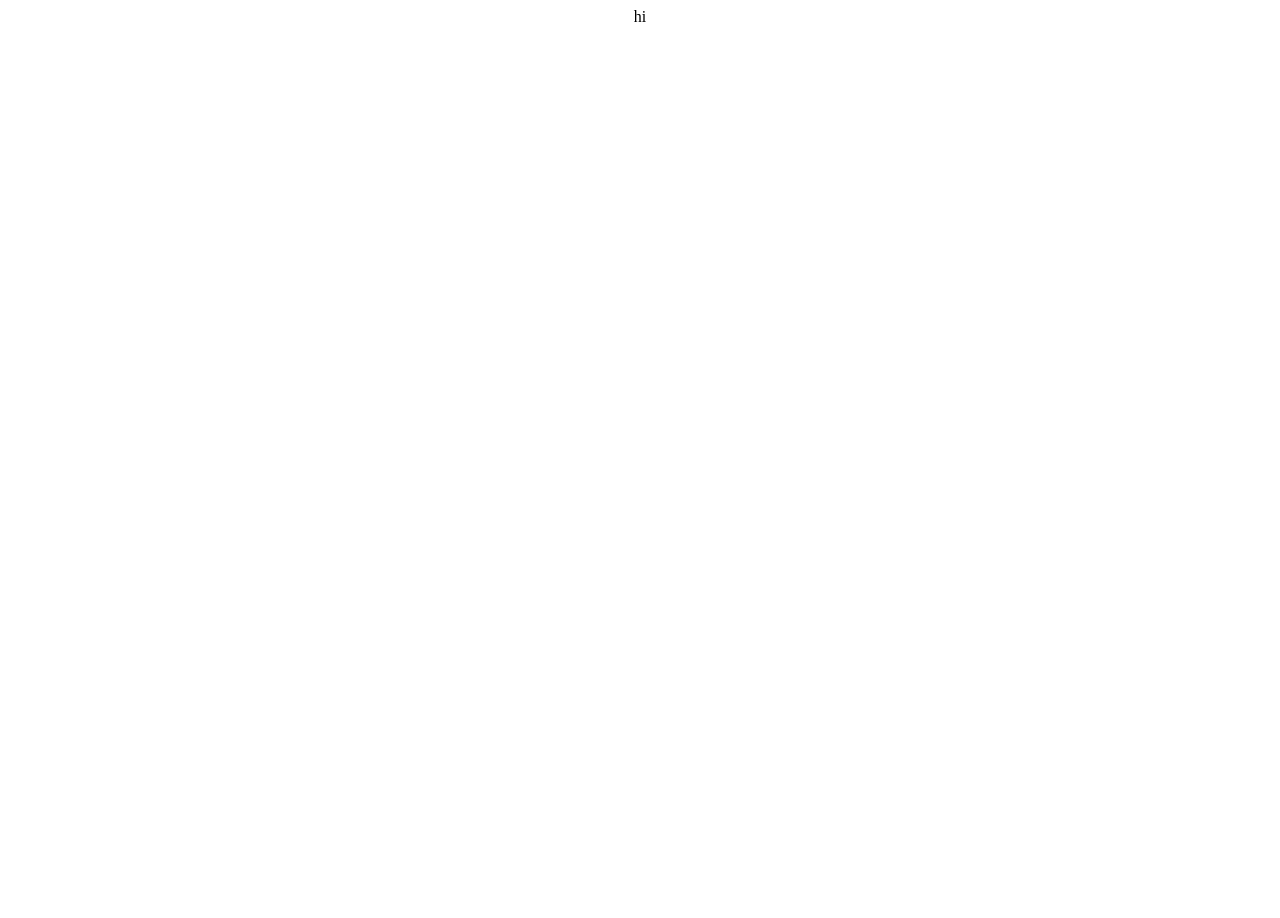
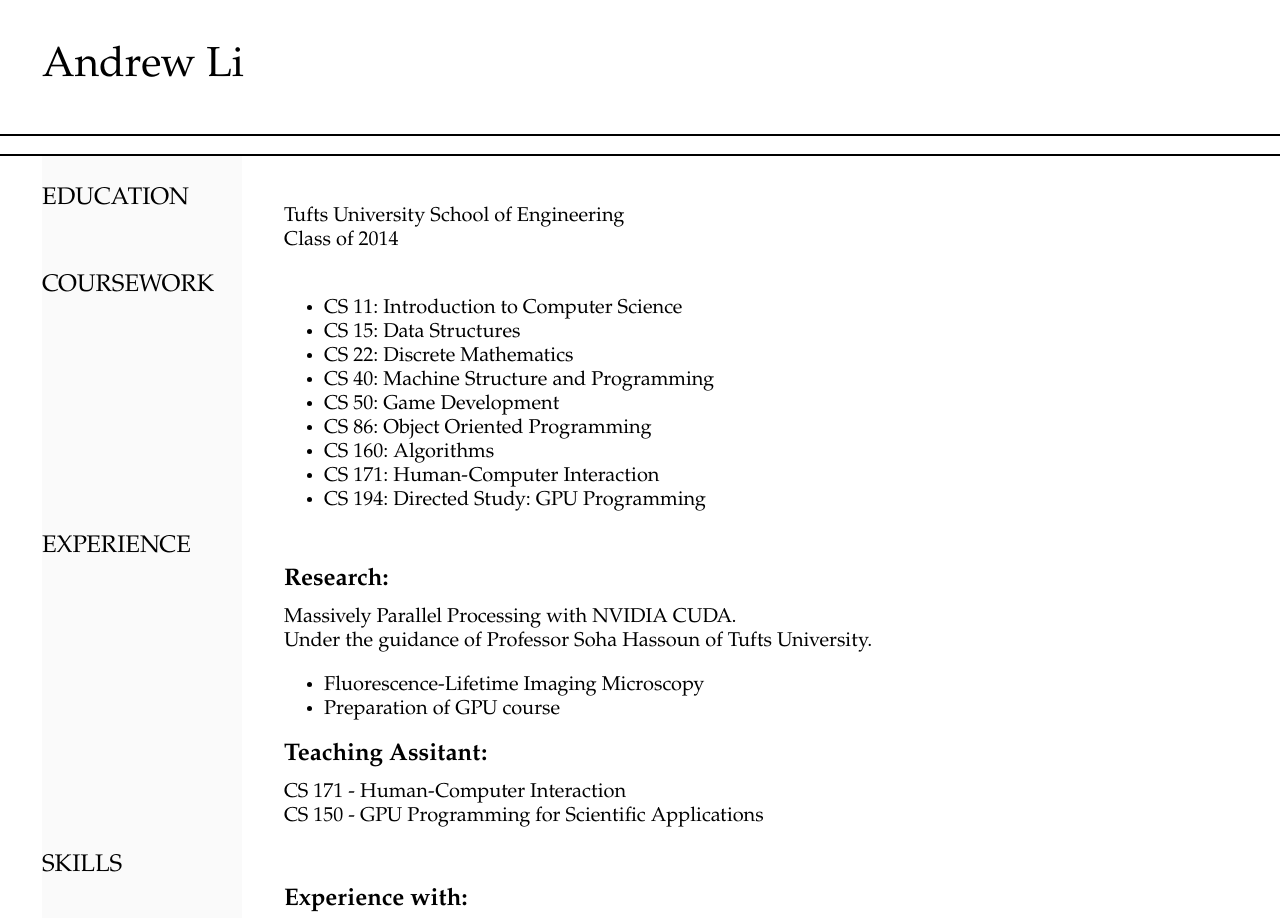
Before and after one commit to nitrousox1de/nitrousox1de.github.com, a plain HTML site: page resume.html in a window 1280 px wide. Shown: the top 918 px of the page. Before the commit the page ends 800 px from the top, so only its background shows below. Drawn offline with Linux system fonts and the light colour scheme.

Commit message:
Finished resume and biography

```diff
--- /dev/null
+++ b/css/bio.css
@@ -0,0 +1,31 @@
+body{
+    background-color: #F2F2F2;
+}
+
+h1{
+    font-family: "Book Antiqua", "Times New Roman", serif;
+    font-size: 36px;
+    text-align: center;
+}
+
+h2{
+    font-family: "Book Antiqua", "Times New Roman", serif;
+    font-size: 24px;
+    text-align: center;
+}
+
+p{
+    font-family: "Garamond", "Times New Roman", serif;
+    width: 400px;
+    margin-left: auto;
+    margin-right: auto;
+    text-align: center;
+}
+
+a:hover{
+    background-color: #C0C0C0;
+}
+
+a:visited{
+    color:#0000FF;
+}
--- a/css/desktop.css
+++ b/css/desktop.css
@@ -1,6 +1,27 @@
+body{
+    background-color: #F2F2F2;
+}
 
 p{
     font-family: Garamond, "Times New Roman", serif;
     font-size: 24px;
+    text-align: center;
+}
 
+h1{
+    font-family: "Book Antiqua", "Times New Roman", serif;
+    font-size: 36px;
+    text-align: center;
 }
+
+img{
+    vertical-align: center;
+}
+
+a:hover{
+    background-color: #C0C0C0;
+}
+
+a:visited{
+    color:#0000FF;
+}
--- /dev/null
+++ b/css/resume.css
@@ -0,0 +1,53 @@
+body{
+    background-color: #FFFFFF;
+    margin: 0;
+    padding: 0;
+}
+
+h3{
+    font-family: "Garamond", "Times New Roman", serif;
+    font-size: 24px;
+
+    margin-top: 10px;
+    margin-bottom: 10px;
+}
+
+#head{
+    text-align: left;
+    font-family: "Book Antiqua", "Times New Roman", serif;
+    font-size: 42px;
+
+    margin-left: 42px;
+    width: 800px;
+}
+
+#bar{
+    height: 2px;
+    background: black;
+}
+
+#container{
+    width: auto;
+}
+
+#category{
+    background-color: #FAFAFA;
+    text-align: left;
+    font-family: "Garamond", "Times New Roman", serif;
+    font-size: 24px;
+
+    width: 200px;
+    float: left;
+    margin-left: 42px;
+}
+
+#information{
+    background-color: #FFFFFF;
+    text-align: left;
+    font-family: "Garamond", "Times New Roman", serif;
+    font-size: 20px;
+
+    width: auto;
+    float: left;
+    margin-left: 42px;
+}
--- a/resume.html
+++ b/resume.html
@@ -2,12 +2,95 @@
 
 <html>
 <head>
-    <title>Andrew Li</title>
-    <link rel="stylesheet" href="css/desktop.css">
+    <title>Andrew Li - Resume</title>
+    <link rel="stylesheet" href="css/resume.css">
 </head>
 
 
 <body>
-    <center>hi</center>
+    <div id="head">
+        <p> Andrew Li </p>
+    </div>
+
+    <div id="bar"></div><br />
+    <div id="bar"></div>
+
+    <div id="container">
+
+        <div id="category">
+            <br />
+            EDUCATION
+            <br />
+            <br />
+            <br />
+            COURSEWORK
+            <br />
+            <br />
+            <br />
+            <br />
+            <br />
+            <br />
+            <br />
+            <br />
+            <br />
+            EXPERIENCE
+            <br />
+            <br />
+            <br />
+            <br />
+            <br />
+            <br />
+            <br />
+            <br />
+            <br />
+            <br />
+            <br />
+            SKILLS
+            <br />
+            <br />
+            <br />
+            <br />
+            <br />
+            <br />
+            <br />
+            <br />
+            <br />
+        </div>
+
+        <div id="information">
+            <br />
+            <br />
+            Tufts University School of Engineering <br />
+            Class of 2014 <br />
+            <br />
+            <ul>
+                <li>CS 11: Introduction to Computer Science</li>
+                <li>CS 15: Data Structures</li>
+                <li>CS 22: Discrete Mathematics</li>
+                <li>CS 40: Machine Structure and Programming</li>
+                <li>CS 50: Game Development</li>
+                <li>CS 86: Object Oriented Programming</li>
+                <li>CS 160: Algorithms</li>
+                <li>CS 171: Human-Computer Interaction</li>
+                <li>CS 194: Directed Study: GPU Programming</li>
+            </ul><br />
+            <h3>Research:</h3>
+            Massively Parallel Processing with NVIDIA CUDA. <br />
+            Under the guidance of Professor Soha Hassoun of Tufts University.
+            <ul>
+                <li>Fluorescence-Lifetime Imaging Microscopy</li>
+                <li>Preparation of GPU course</li>
+            </ul>
+            <h3>Teaching Assitant: </h3>
+            CS 171 - Human-Computer Interaction <br />
+            CS 150 - GPU Programming for Scientific Applications <br />
+            <br />
+            <br />
+            <h3>Experience with:</h3>
+            C/C++ <br />
+            Python <br />
+            Java <br />
+        </div>
+    </div>
 </body>
 </html>
```
Also changed, not shown: bio.html (+18 -3 lines), index.html (+2 -6 lines).
